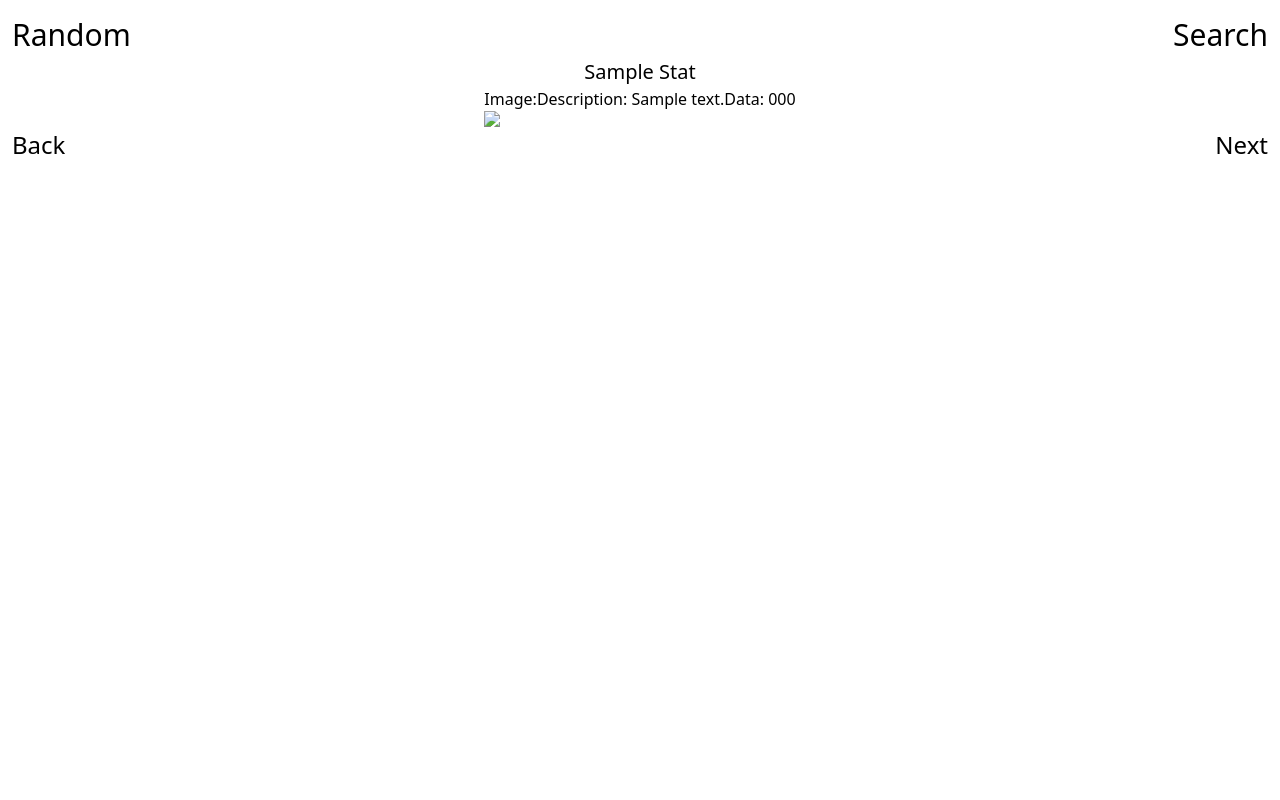
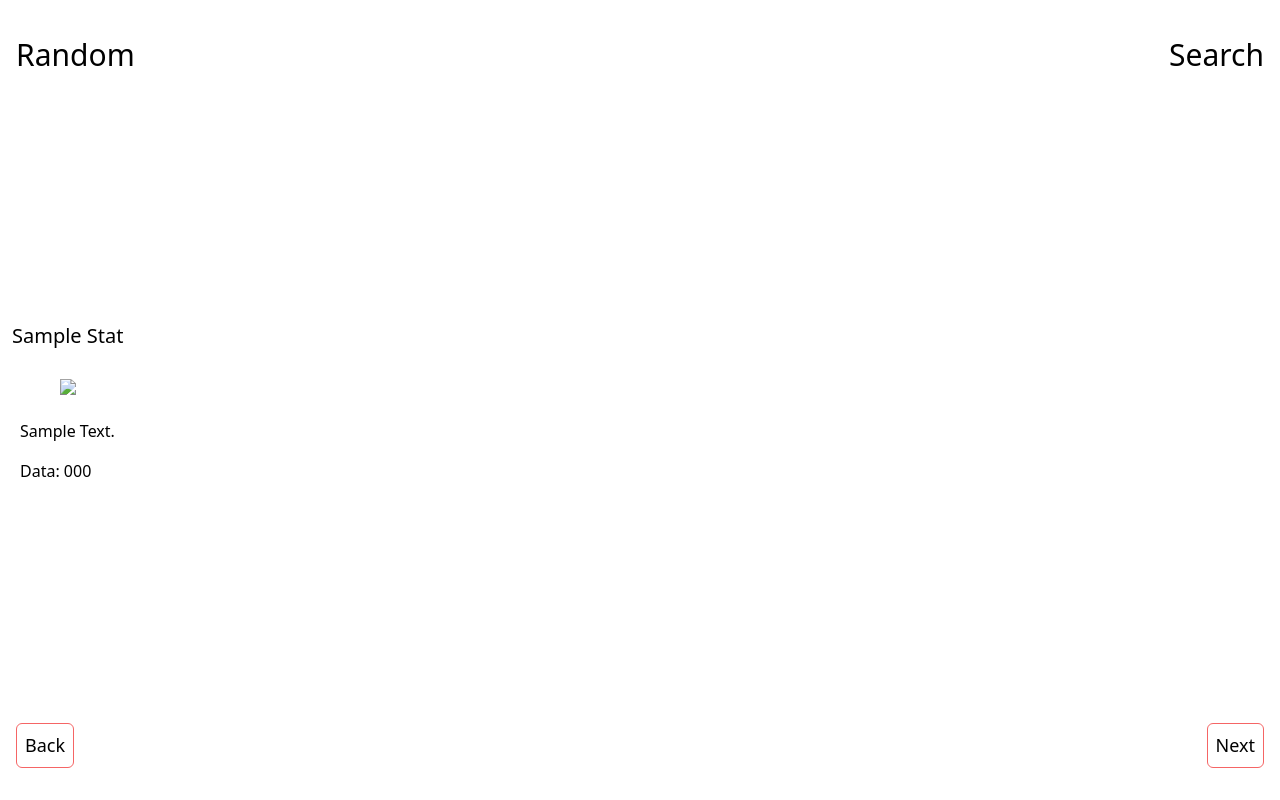
Before and after one commit to Patrick564/pokedex, a Node server app: template views/index.ejs in a window 1280 px wide. Run offline with Node 20, Linux system fonts and the light colour scheme; the template is opened without the code that fills it: most values are stand-ins (such as "Sample title", 1, 10 or a date in 2020); data that the repository does not hold is empty; style sheets or scripts are compiled from the project's sources; some web fonts are replaced.

Commit message:
items order in index.html

```diff
--- a/views/index.ejs
+++ b/views/index.ejs
@@ -4,40 +4,42 @@
     <meta charset="UTF-8">
     <meta name="viewport" content="width=device-width, initial-scale=1.0">
     <link href="https://fonts.googleapis.com/css2?family=Recursive&display=swap" rel="stylesheet">
+    <link rel="shortcut icon" href="https://img.icons8.com/office/16/000000/pokedex.png" type="image/x-icon">
     <link rel="stylesheet" href="css/tailwind.css">
     <link rel="stylesheet" href="css/index.css">
-    <title>Pokedex</title>
+    <title>Pokédex</title>
 </head>
 <body class="m-3">
-    <header class="text-3xl flex justify-between">
+    <header class="absolute top-0 right-0 left-0 text-3xl flex justify-between mx-4 mt-8">
         <div>Random</div>
         <div>Search</div>
     </header>
-    <div class="text-xl capitalize text-center">
-        <%= stats.name %>
-    </div>
-    <main class="flex flex-wrap justify-center">
-        <div>
-            Image:
+
+    <main class="absolute top-0 bottom-0 flex flex-col justify-center">
+        <div class="text-xl capitalize text-center my-3">
+            <%= stats.name %>
+        </div>
+
+        <div class="self-center m-4">
             <img src="<%= stats.sprites.front_default %>" />
         </div>
 
-        <div>
-            Description:
+        <div class="capitalize m-2">
             <%= species.description %>
         </div>
 
-        <div>
+        <div class="m-2">
             Data:
             <%= stats.stats.hp %>
         </div>
     </main>
-    <footer class="text-2xl flex justify-between">
-        <button class="button">
+
+    <footer class="absolute bottom-0 right-0 left-0 text-lg flex justify-between mx-4 mb-8">
+        <button class="button border border-red-500 rounded-md p-2">
             Back
         </button>
 
-        <button class="button">
+        <button class="button border border-red-500 rounded-md p-2">
             Next
         </button>
     </footer>
```
